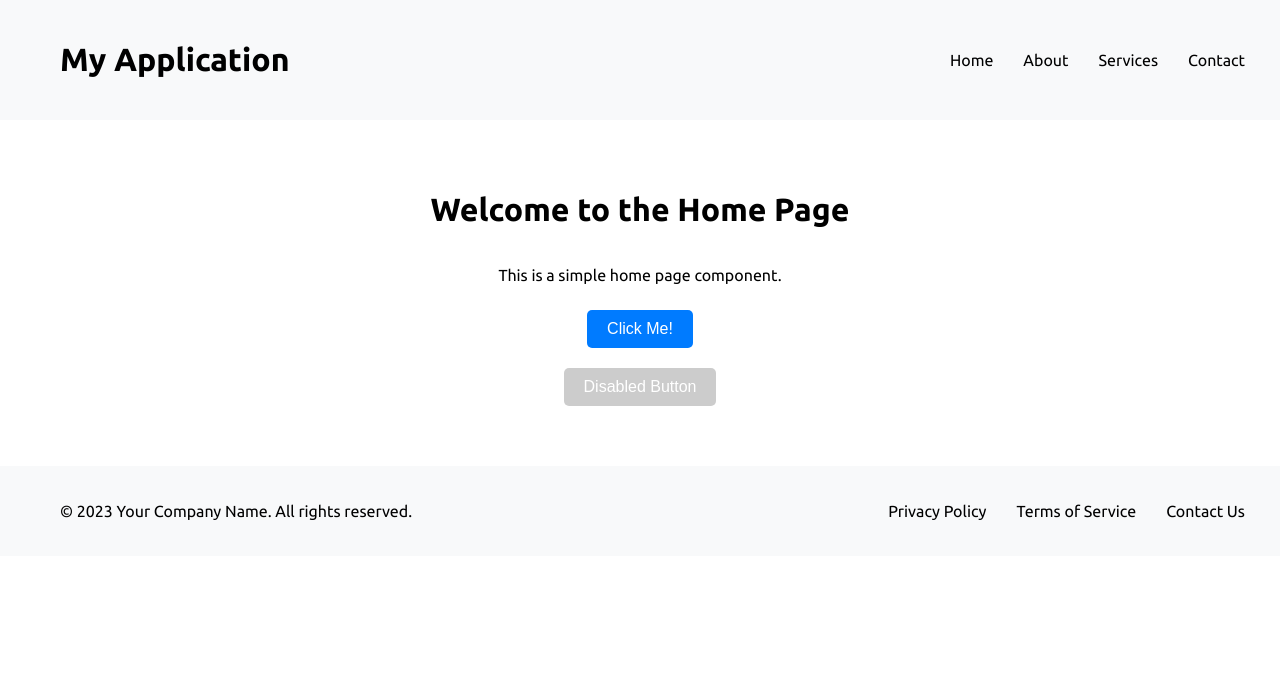
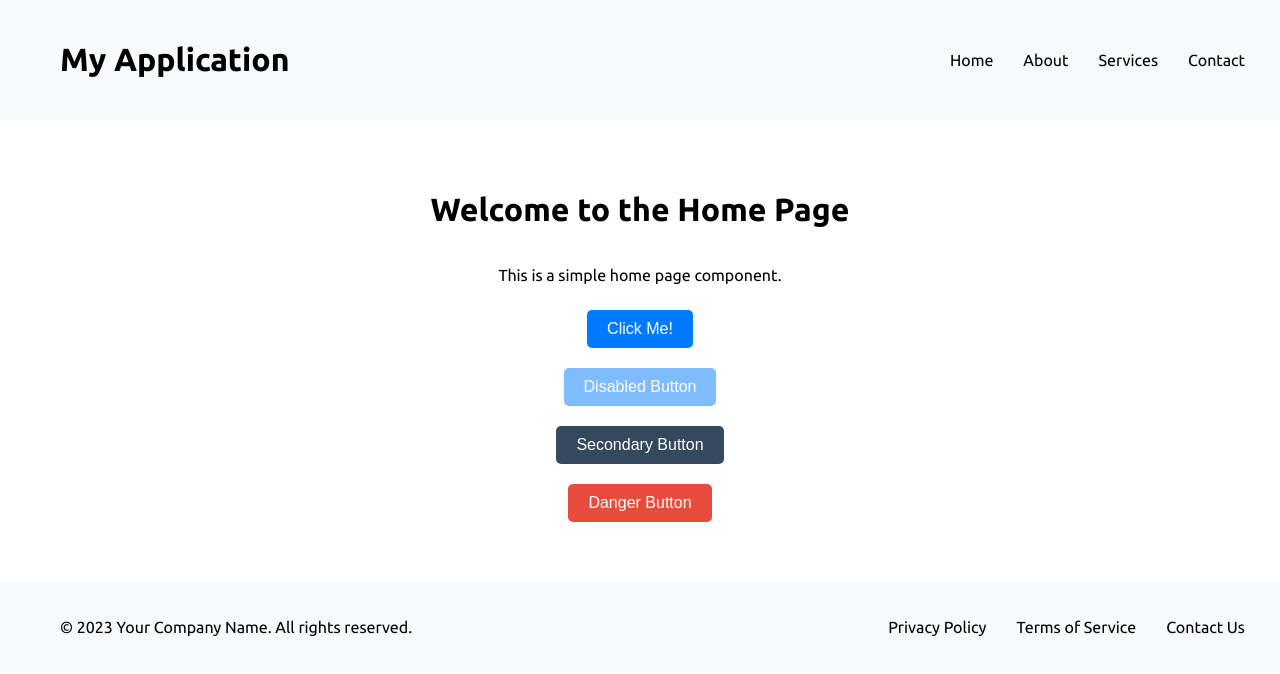
Before and after one commit to Furiza31/tp4-vue, a Vue app: page / in a window 1280 px wide. Shown: the top 674 px of the page. Built offline with nearby package versions, Linux system fonts and the light colour scheme.

Commit message:
Ex8: color and prop for BaseButton

```diff
--- a/src/components/baseButton.vue
+++ b/src/components/baseButton.vue
@@ -1,6 +1,6 @@
 <template>
-    <!-- Don't forget disabled state -->
-    <button class="base-button" :disabled="disabled" @click="$emit('click')">
+    <!-- Don't forget disabled state and add color prop -->
+    <button :class="['base-button', color]" :disabled="disabled" @click="$emit('click')">
         <slot></slot>
     </button>
 
@@ -11,7 +11,17 @@
 export default {
   name: 'BaseButton',
   components: {
-  }
+  },
+  props: {
+    color: {
+        type: String,
+        default: 'default'
+    },
+    disabled: {
+        type: Boolean,
+        default: false
+    }
+    }
 }
 </script>
 
@@ -34,10 +44,27 @@ export default {
     transition: background-color 0.3s ease;
 }
 
-.base-button:disabled {
-    background-color: #ccc;
-    cursor: not-allowed;
-    transition: background-color 0.3s ease;
+.default {
+  background-color: #007bff;
 }
 
+.primary {
+  background-color: #42b983;
+  color: white;
+}
+
+.secondary {
+  background-color: #35495e;
+  color: white;
+}
+
+.danger {
+  background-color: #e74c3c;
+  color: white;
+}
+
+.base-button:disabled {
+  opacity: 0.5;
+  cursor: not-allowed;
+}
 </style>
--- a/src/pages/HomePage.vue
+++ b/src/pages/HomePage.vue
@@ -4,6 +4,8 @@
     <p>This is a simple home page component.</p>
     <BaseButton>Click Me!</BaseButton>
     <BaseButton disabled>Disabled Button</BaseButton>
+    <BaseButton color="secondary">Secondary Button</BaseButton>
+    <BaseButton color="danger">Danger Button</BaseButton>
   </div>
 </template>
 
```
